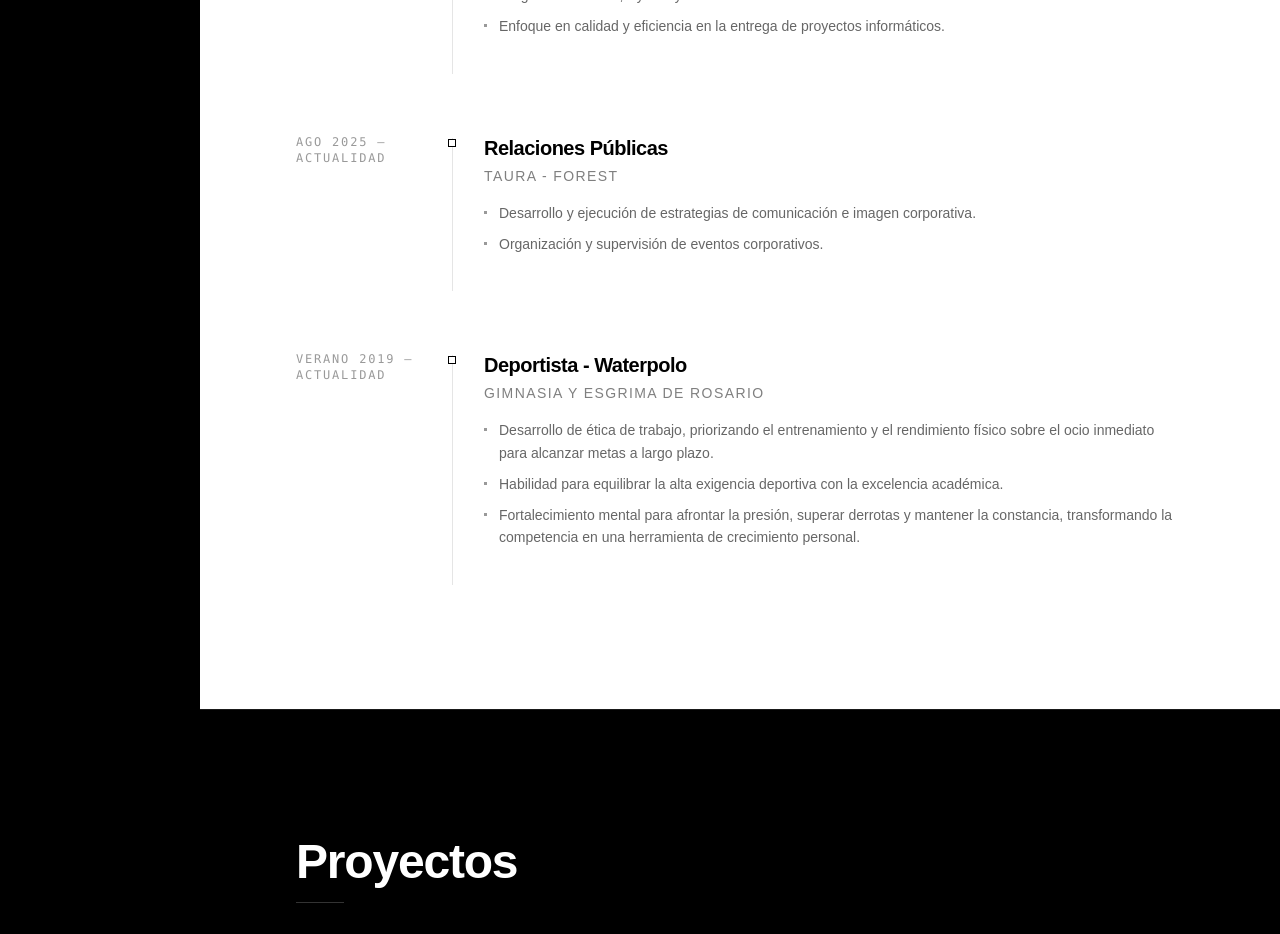
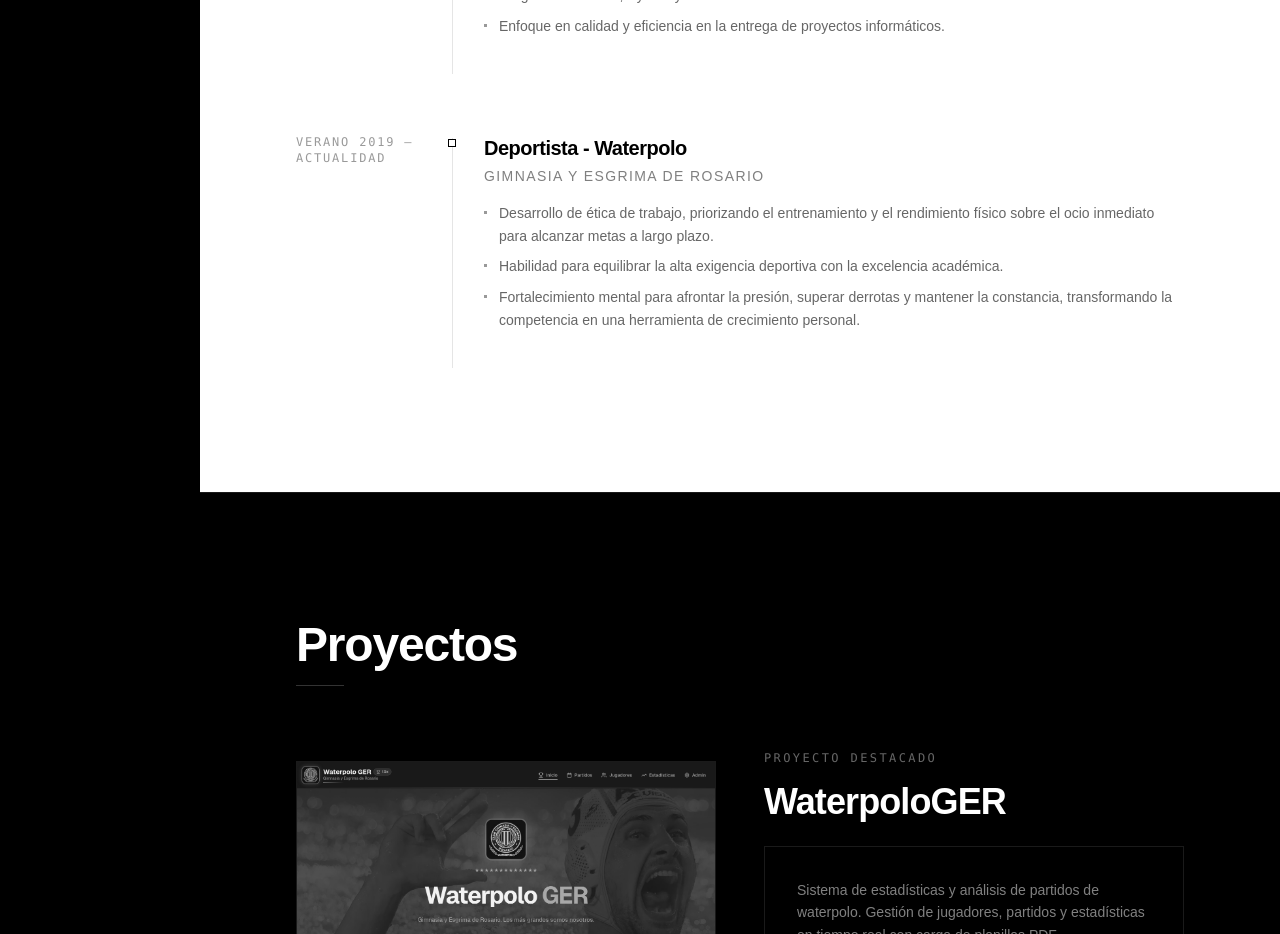
Before and after one commit to renzo23rc/portfolioRP, a Next.js app: page / in a window 1280 px wide. Shown: the part 2180-3114 px from the top of the page. Built offline with nearby package versions, Linux system fonts and the light colour scheme; a web font is replaced by a local one.

Commit message:
fix: remove Relaciones Públicas from experience

```diff
--- a/src/content/portfolio.ts
+++ b/src/content/portfolio.ts
@@ -116,15 +116,6 @@
       ],
     },
     {
-      company: "Taura - Forest",
-      role: "Relaciones Públicas",
-      period: "Ago 2025 — Actualidad",
-      highlights: [
-        "Desarrollo y ejecución de estrategias de comunicación e imagen corporativa.",
-        "Organización y supervisión de eventos corporativos.",
-      ],
-    },
-    {
       company: "Gimnasia y Esgrima de Rosario",
       role: "Deportista - Waterpolo",
       period: "Verano 2019 — Actualidad",
```
